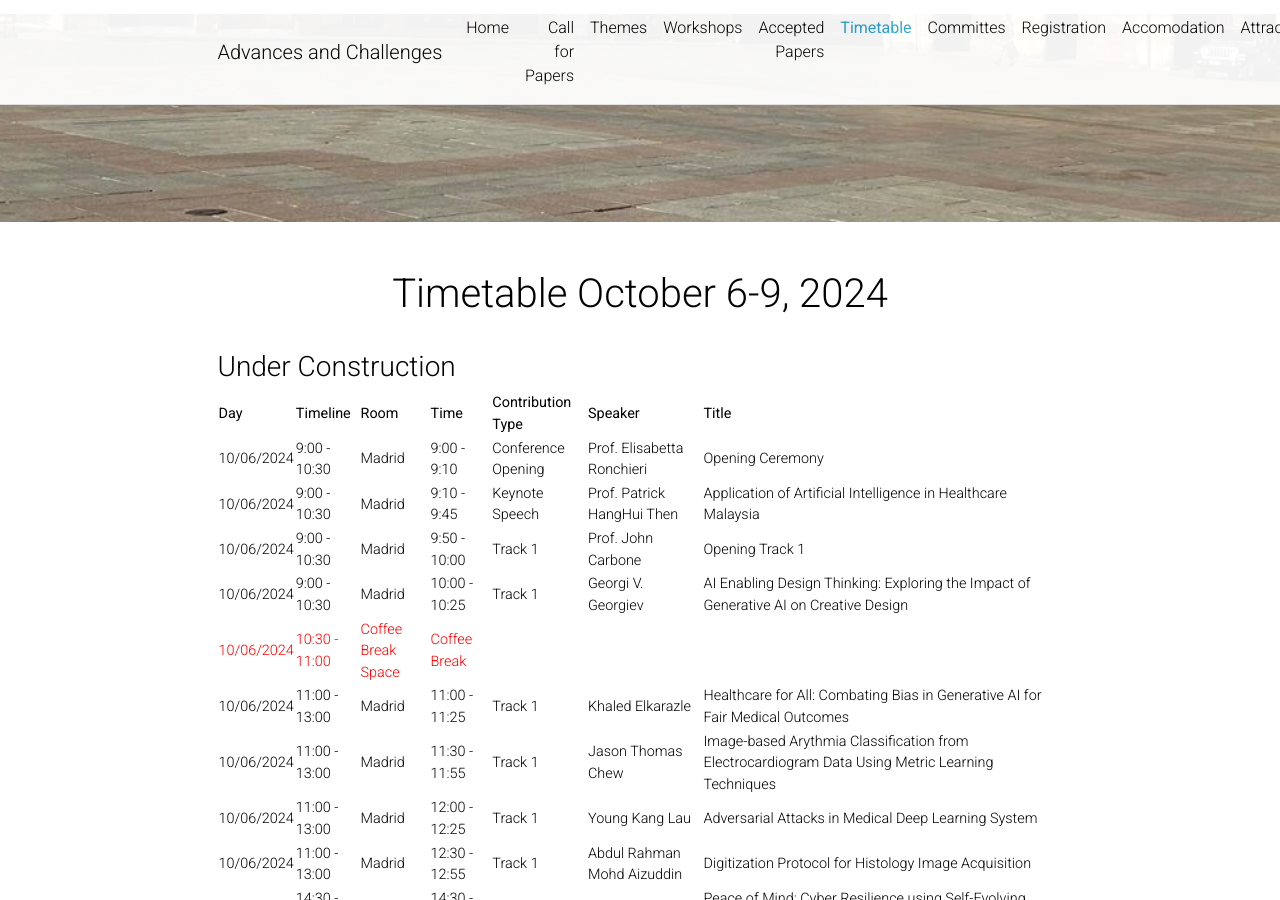
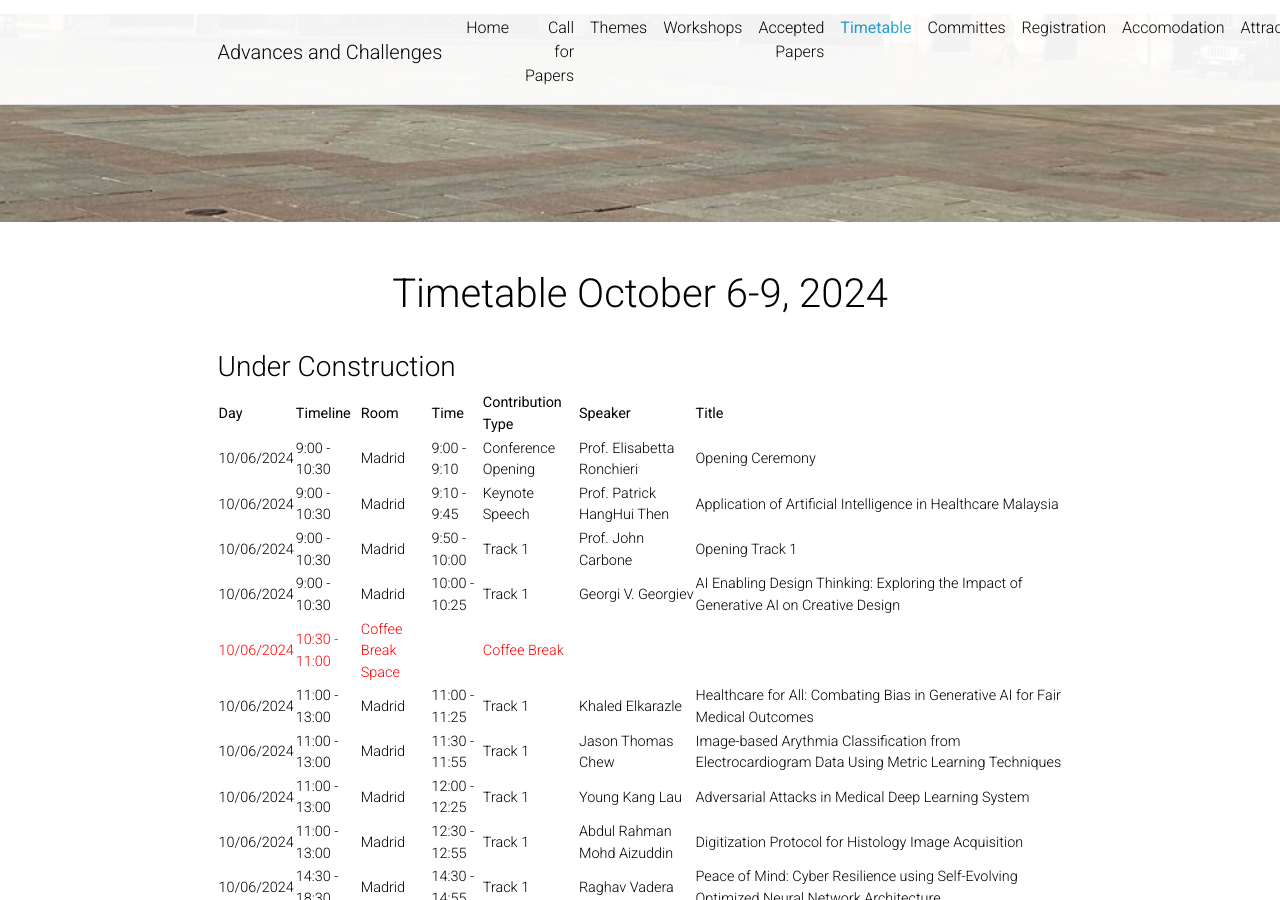
Before and after one commit to GenAI4DPS/advances-challenges, a Jekyll site: the page built from _pages/timetable.md, in a window 1280 px wide and 900 px high. Built offline with Jekyll 4.4.1, drawn with Linux system fonts in a browser that asks for light colours; comment, search, counter and statistics services are not loaded; a style sheet for code colours, icons or effects is not loaded.

Commit message:
Update timetable.md

```diff
--- a/_pages/timetable.md
+++ b/_pages/timetable.md
@@ -17,7 +17,7 @@ Day | Timeline | Room | Time | Contribution Type | Speaker | Title
 ---|---|---|---|---|---|---
 10/06/2024 |  9:00 - 10:30 | Madrid | 9:50 - 10:00 | Track 1 | Prof. John Carbone | Opening Track 1
 10/06/2024 |  9:00 - 10:30 | Madrid | 10:00 - 10:25 | Track 1 | Georgi V. Georgiev | AI Enabling Design Thinking: Exploring the Impact of Generative AI on Creative Design
-<span style='color: red;'>10/06/2024</span> | <span style='color: red;'>10:30 - 11:00</span> | <span style='color: red;'>Coffee Break Space</span> | <span style='color: red;'>Coffee Break</span>|||
+<span style='color: red;'>10/06/2024</span> | <span style='color: red;'>10:30 - 11:00</span> | <span style='color: red;'>Coffee Break Space</span> || <span style='color: red;'>Coffee Break</span>||
 10/06/2024 | 11:00 - 13:00 | Madrid | 11:00 - 11:25 | Track 1 | Khaled Elkarazle | Healthcare for All: Combating Bias in Generative AI for Fair Medical Outcomes
 10/06/2024 | 11:00 - 13:00 | Madrid | 11:30 - 11:55 | Track 1 | Jason Thomas Chew | Image-based Arythmia Classification from Electrocardiogram Data Using Metric Learning Techniques
 10/06/2024 | 11:00 - 13:00 | Madrid | 12:00 - 12:25 | Track 1 | Young Kang Lau | Adversarial Attacks in Medical Deep Learning System
@@ -31,7 +31,7 @@ Day | Timeline | Room | Time | Contribution Type | Speaker | Title
 10/06/2024 | 14:30 - 18:30 | Madrid | 17:50 - 17:15 | Track 2 | Francesco Zangrillo | Diagnosing the Optimal Prompt Trick: A Case Study on the Effectiveness of Prompt Engineering in Medical Question Answering
 10/06/2024 | 14:30 - 18:30 | Madrid | 17:20 - 17:45 | Track 2 | Bridget Wu | A Quick Overview of Robot Cooking
 10/06/2024 | 14:30 - 18:30 | Madrid | 17:50 - 18:15 | Track 2 | Ali Mohammadi | Simulating Conflict Resolution in Axiomatic Theory of Design Modeling: Insights into Developing Conflict Resolution Chatbots
-<span style='color: red;'>10/06/2024</span> | <span style='color: red;'>19:00 - 21:00</span> | <span style='color: red;'>Coffee Break Space</span> | <span style='color: red;'>Cocktail</span>|||
+<span style='color: red;'>10/06/2024</span> | <span style='color: red;'>19:00 - 21:00</span> | <span style='color: red;'>Coffee Break Space</span> | |<span style='color: red;'>Cocktail</span>|||
 
 
 Day | Timeline | Room | Contribution Type | Speaker | Title
```
